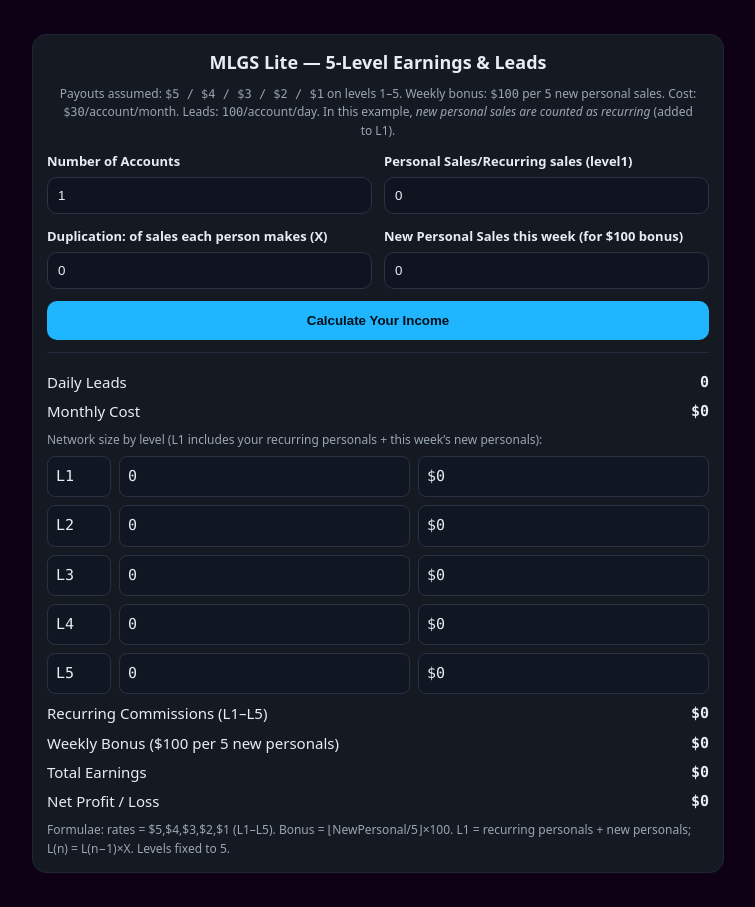
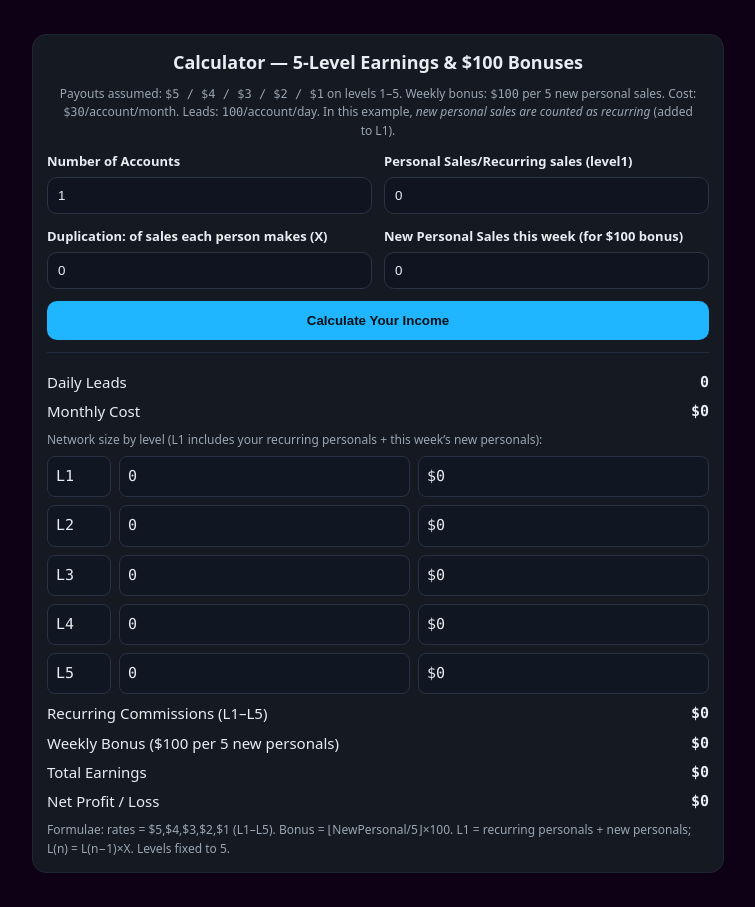
Before and after one commit to mobileriche-sys/mlgs-lite, a plain HTML site: page index.html in a window 1280 px wide. Shown: the whole page, without its empty margins (262-1017 px from the left). Drawn offline with Linux system fonts and the light colour scheme.

Commit message:
Update index.html

```diff
--- a/index.html
+++ b/index.html
@@ -31,7 +31,7 @@
 <body>
   <div class="wrap">
     <div class="card">
-      <h1>MLGS Lite — 5-Level Earnings & Leads</h1>
+      <h1>Calculator — 5-Level Earnings & $100 Bonuses</h1>
       <div class="note">
         Payouts assumed: <span class="mono">$5 / $4 / $3 / $2 / $1</span> on levels 1–5. Weekly bonus: <span class="mono">$100</span> per <span class="mono">5</span> new personal sales.
         Cost: <span class="mono">$30</span>/account/month. Leads: <span class="mono">100</span>/account/day.
```
